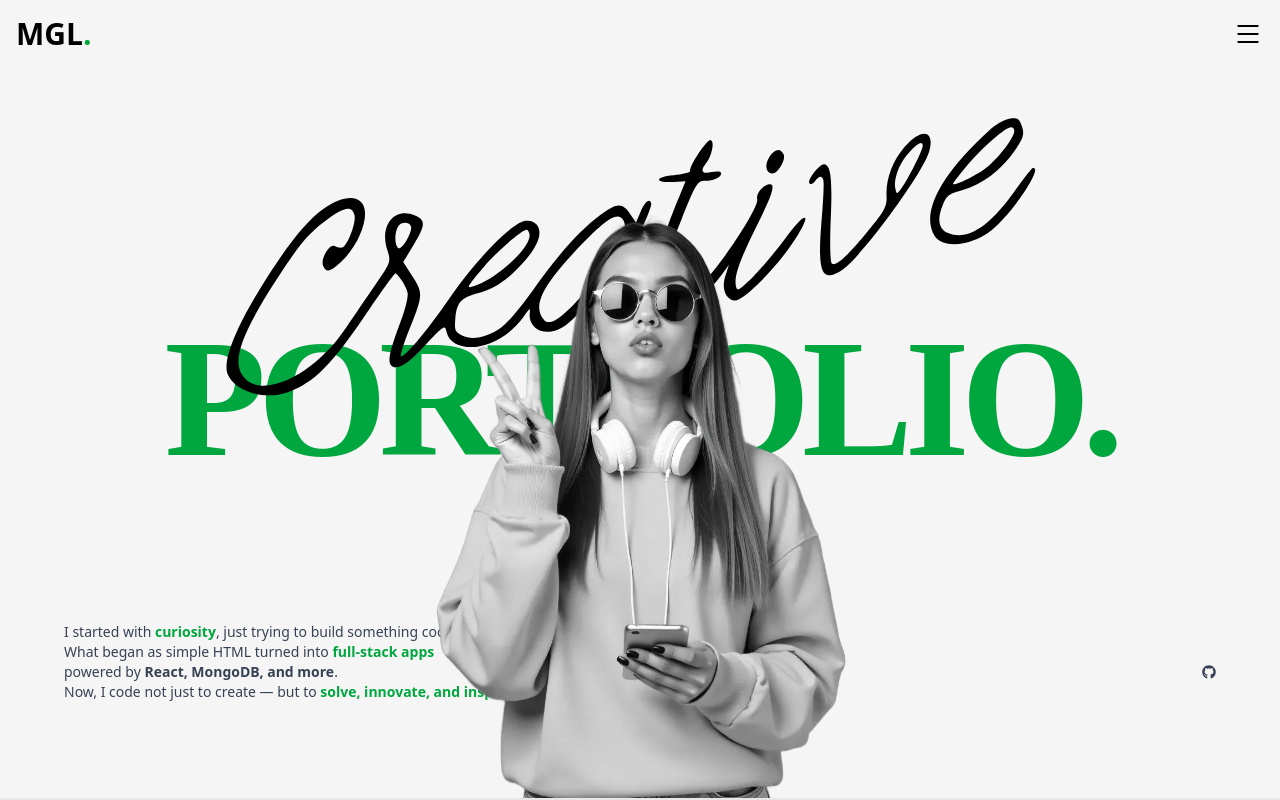
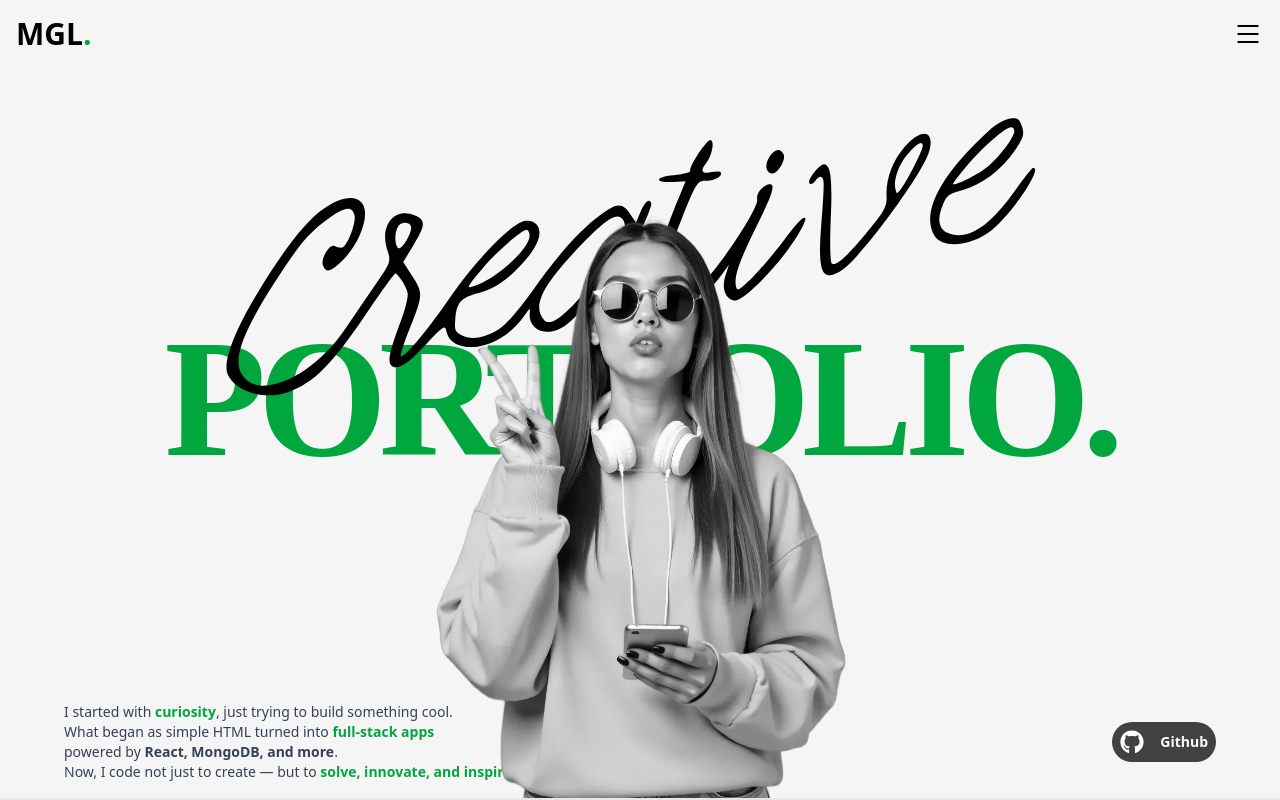
Before and after one commit to hassaammgl/Modern-portfolio-HSM, a React (Vite) app: page / in a window 1280 px wide. Built offline with nearby package versions, Linux system fonts and the light colour scheme; a web font is replaced by a local one.

Commit message:
fix: Adjust footer positioning and enhance GitHub button styling in Hero component

```diff
--- a/src/components/Hero.jsx
+++ b/src/components/Hero.jsx
@@ -15,11 +15,13 @@ const Hero = () => {
                     className="absolute grayscale-100 hover:grayscale-0 transition-all ease-in-out duration-500 -bottom-10 z-20 max-h-[80vh] object-contain drop-shadow-black/100"
                 />
             </div>
-            <div className="absolute flex items-center justify-between text-sm text-gray-700 bottom-20 left-0 px-16 py-4 font-sans w-full ">
+            <div className="absolute flex items-center justify-between text-sm text-gray-700 bottom-0 left-0 px-16 py-4 font-sans w-full ">
                 <p>I started with <span className="font-semibold text-green-600">curiosity</span>, just trying to build something cool. <br />
                     What began as simple HTML turned into <span className="font-semibold text-green-600">full-stack apps</span> <br /> powered by <span className="font-semibold">React, MongoDB, and more</span>. <br />
                     Now, I code not just to create — but to <span className="font-semibold text-green-600">solve, innovate, and inspire</span></p>
-                <a target='_blank' href='https://github.com/hassaammgl/'><button></button> <FaGithub /></a>
+                <div className="flex items-center gap-4 font-bold text-gray-700 bg-black px-2 py-2 rounded-full hover:bg-gray-800 hover:scale-105 transform transition-all ease-in-out duration-300 cursor-pointer animate-pulse hover:animate-none">
+                    <FaGithub className='text-white text-2xl hover:rotate-12 transition-transform duration-300' /> <span className="text-white">Github</span>
+                </div>
             </div>
         </section>
     );
```
